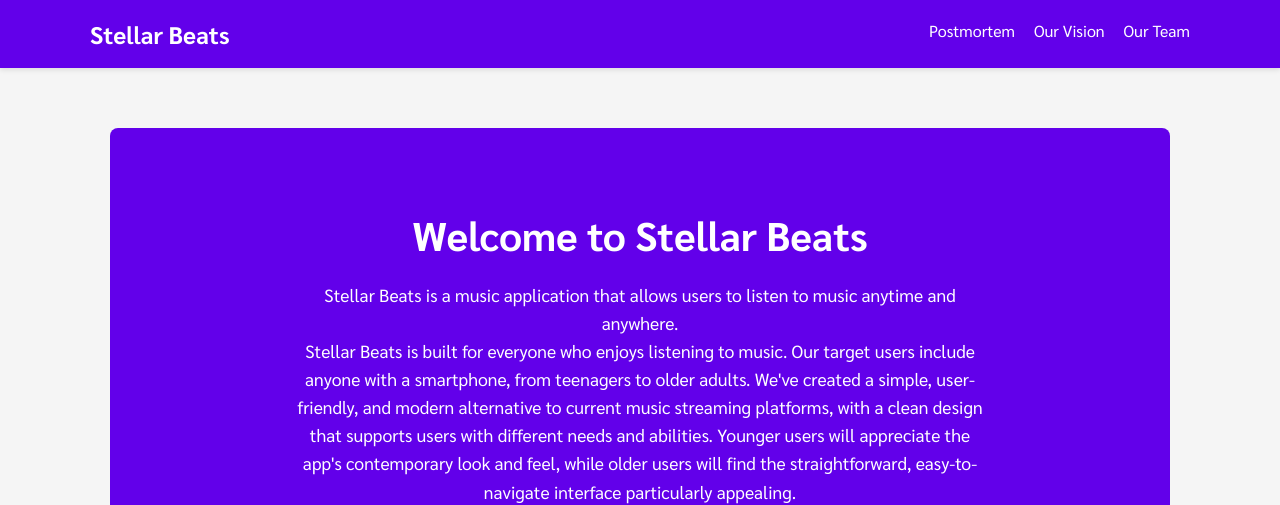
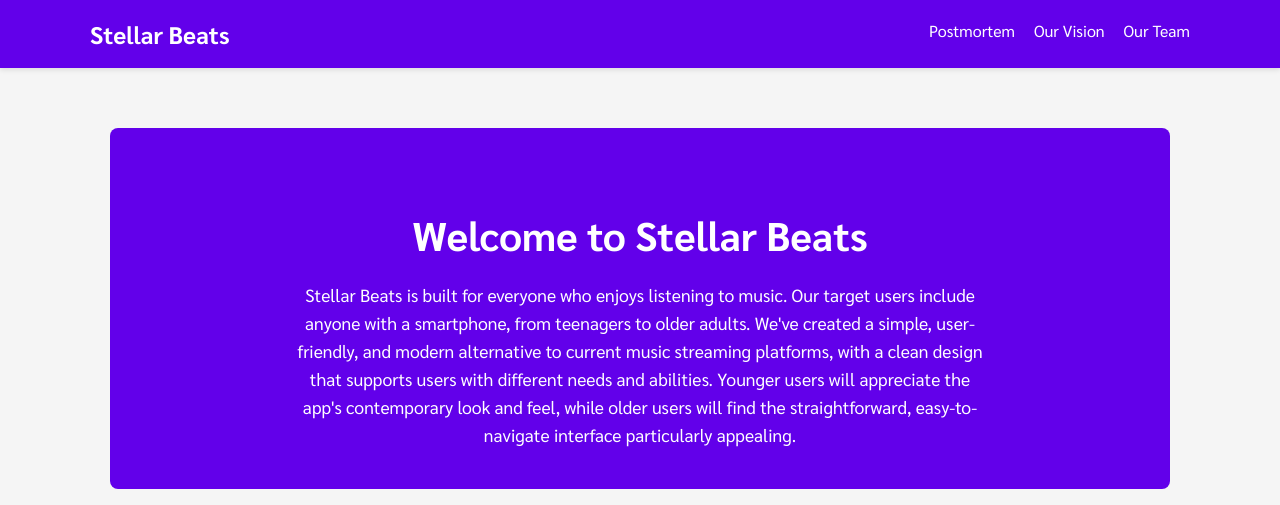
Before and after one commit to f-osss/Stellar-Beats, a Jekyll site: the page built from index.html, in a window 1280 px wide and 900 px high, cut to the strip 0-505 px from the top of the window. Built offline with Jekyll 4.4.1, drawn with Linux system fonts in a browser that asks for light colours; some of the changed text lies outside the part shown.

Commit message:
Added intended users

```diff
--- a/_layouts/default.html
+++ b/_layouts/default.html
@@ -38,7 +38,9 @@
     <data class="u-url" href="{{ site.baseurl }}/"></data>
     <div class="wrapper">
         <h2 class="footer-heading">Stellar Beats</h2>
+        <p>Allows users to listen to music anytime and anywhere.</p>
     </div>
 </footer>
+
 </body>
 </html>
--- a/index.html
+++ b/index.html
@@ -9,8 +9,8 @@
     <div class="wrapper">
         <section class="intro">
             <h1>Welcome to Stellar Beats</h1>
-            <p>Stellar Beats is a music application that allows users to listen to music anytime and anywhere.</p>
-            <p>Stellar Beats is built for everyone who enjoys listening to music. Our target users include anyone with a
+            <p>Stellar
+                Beats is built for everyone who enjoys listening to music. Our target users include anyone with a
                 smartphone, from teenagers to older adults. We've created a simple, user-friendly, and modern
                 alternative to current music streaming platforms, with a clean design that supports users with different
                 needs and abilities. Younger users will appreciate the app's contemporary look and feel, while older
```
